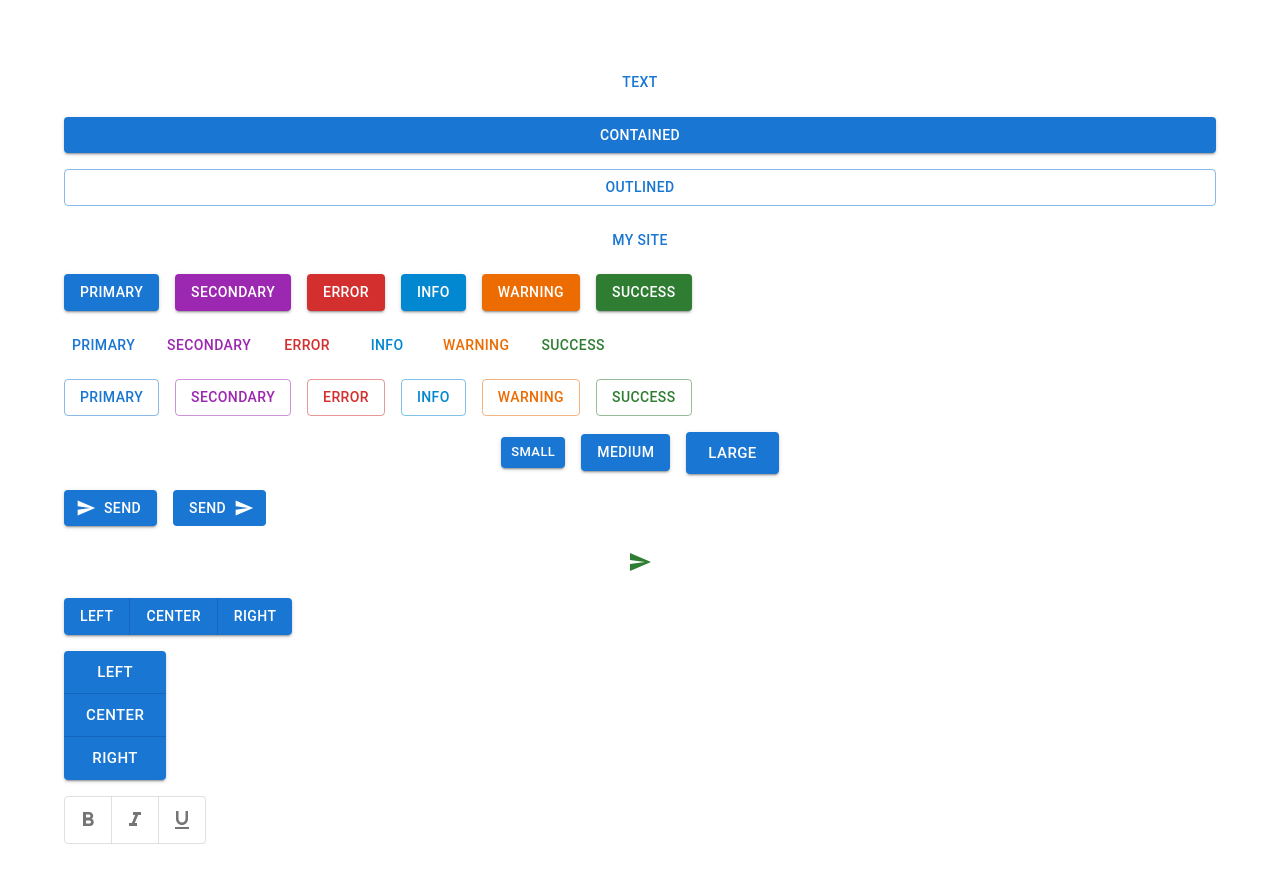
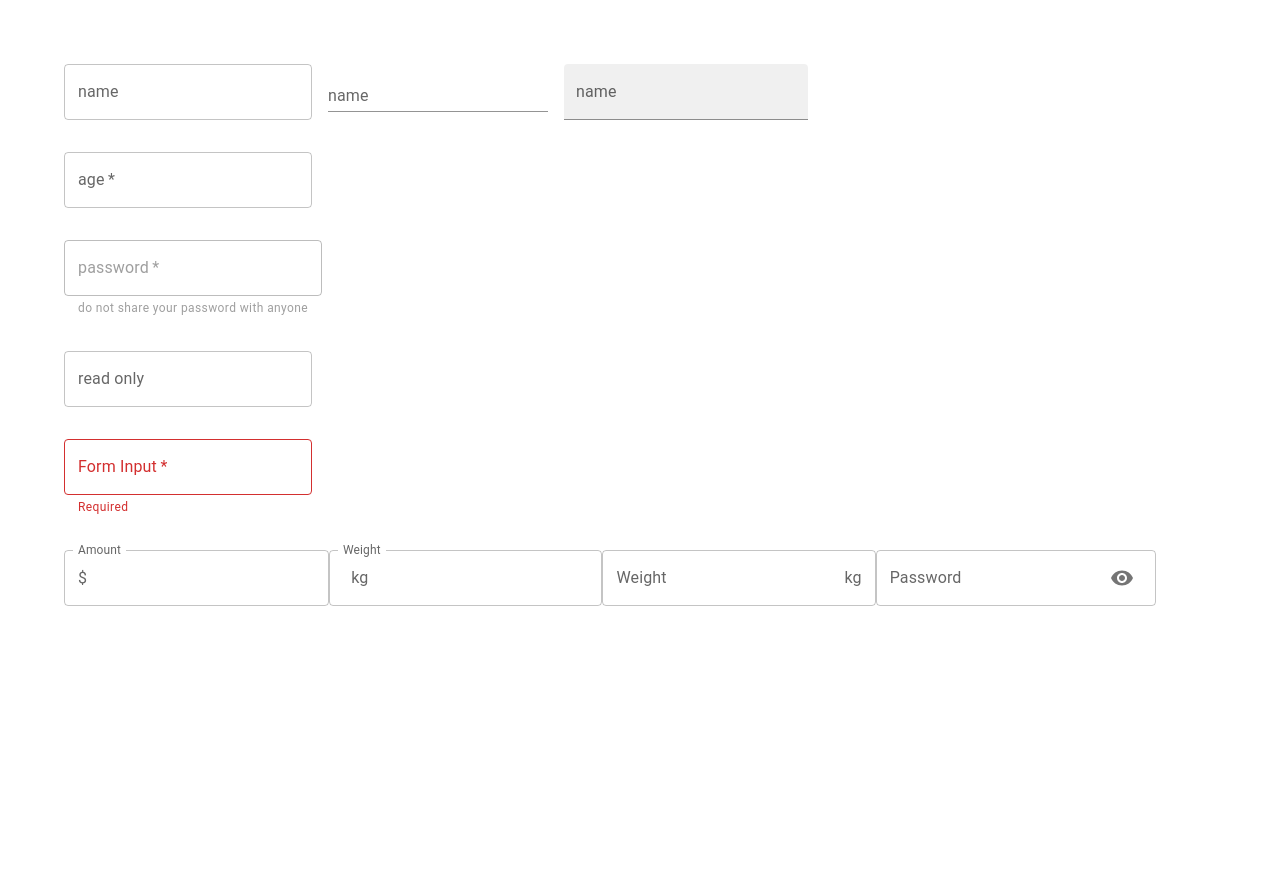
Before and after one commit to kabszac/materialUI, a React (Create React App) app: page / in a window 1280 px wide. Shown: the top 882 px of the page. After the commit the page ends 800 px from the top, so only its background shows below. Built offline with nearby package versions, Linux system fonts and the light colour scheme.

Commit message:
Added textfield

```diff
--- a/src/App.tsx
+++ b/src/App.tsx
@@ -1,13 +1,15 @@
 import React from 'react';
 import './App.css';
-import MuiButton from './components/MuiButton';
+//import MuiButton from './components/MuiButton';
+import MUITextField from './components/MUITextField';
 // import MuiTypography from './components/MuiTypography';
 
 function App() {
   return (
     <div className="App">
       {/* <MuiTypography/> */}
-      <MuiButton/>
+      {/* <MuiButton/> */}
+      <MUITextField/>
     </div>
   );
 }
--- /dev/null
+++ b/src/components/MUITextField.tsx
@@ -0,0 +1,88 @@
+import { TextField, InputAdornment } from '@mui/material';
+import { Stack } from '@mui/system';
+import React, { useState } from 'react';
+import VisibilityIcon from '@mui/icons-material/Visibility';
+
+const MUITextField = () => {
+    const [value, setValue] = useState('')
+    const handleChange = (event: React.ChangeEvent<HTMLInputElement>) => {
+        setValue(event.target.value)
+      }
+    return (
+        <Stack spacing={4}>
+            <Stack direction='row' spacing={2}>
+                <TextField label='name' variant='outlined'/>
+                <TextField label='name' variant='standard'/>
+                <TextField label='name' variant='filled'/>
+            </Stack>
+            <Stack direction='row'>
+                <TextField label='age' variant='outlined' required/>
+            </Stack>
+            <Stack direction='row'>
+                <TextField
+                    label='password'
+                    variant='outlined'
+                    required
+                    helperText='do not share your password with anyone'
+                    type='password'
+                    disabled
+                />
+            </Stack>
+            <Stack direction='row'>
+                <TextField
+                    label='read only'
+                    variant='outlined'
+                    inputProps={{readOnly:true}} />
+            </Stack>
+            <Stack spacing={2} direction='row'>
+                <TextField
+                    label='Form Input'
+                    required
+                    helperText={
+                        !value ? 'Required' : 'Do not share your password with anyone'
+                    }
+                    type='password'
+                    error={!value}
+                    value={value}
+                    onChange={handleChange}
+                />
+            </Stack>
+            <Stack direction='row'>
+                {/* <TextField
+                    label='amount'
+                    inputProps={{
+                        startAdornment: <InputAdornment position='start'> $</InputAdornment>,
+                    }}
+                /> */}
+
+                <TextField
+                    label='Amount'
+                    InputProps={{
+                        startAdornment: <InputAdornment position='start'>$</InputAdornment>
+                }}
+                />
+                <TextField
+                    label='Weight'
+                    InputProps={{
+                        startAdornment: <InputAdornment position='end'>kg</InputAdornment>
+                    }}
+                />
+
+                <TextField
+                    label='Weight'
+                    InputProps={{
+                     endAdornment: <InputAdornment position='end'>kg</InputAdornment>
+                    }}
+                />
+                <TextField
+                    label ='Password'
+                    type='password'
+                    InputProps={{
+                        endAdornment: <InputAdornment position='start'><VisibilityIcon/></InputAdornment>
+                    }}/>
+            </Stack>
+        </Stack>
+    );
+};
+
+export default MUITextField;
```
